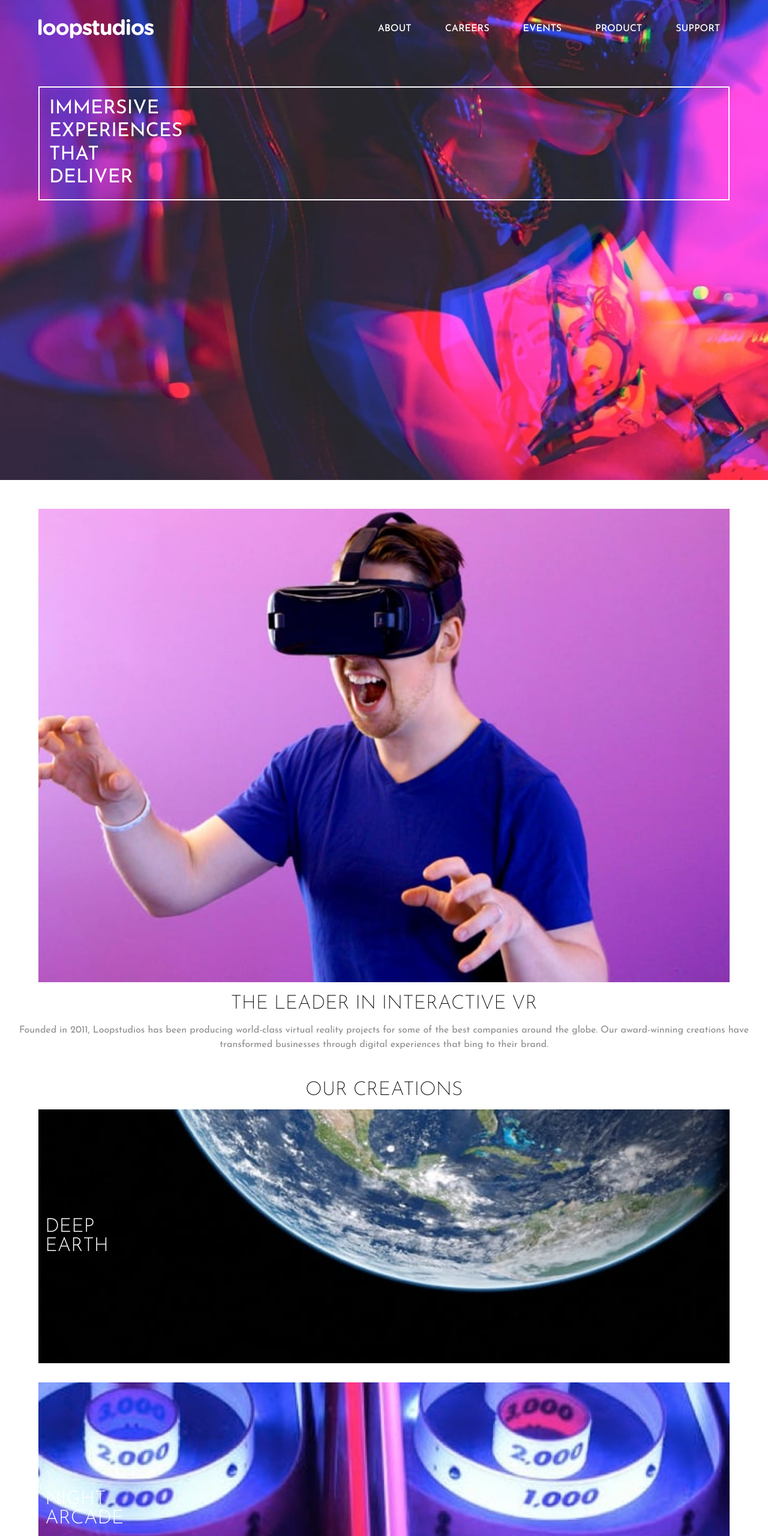
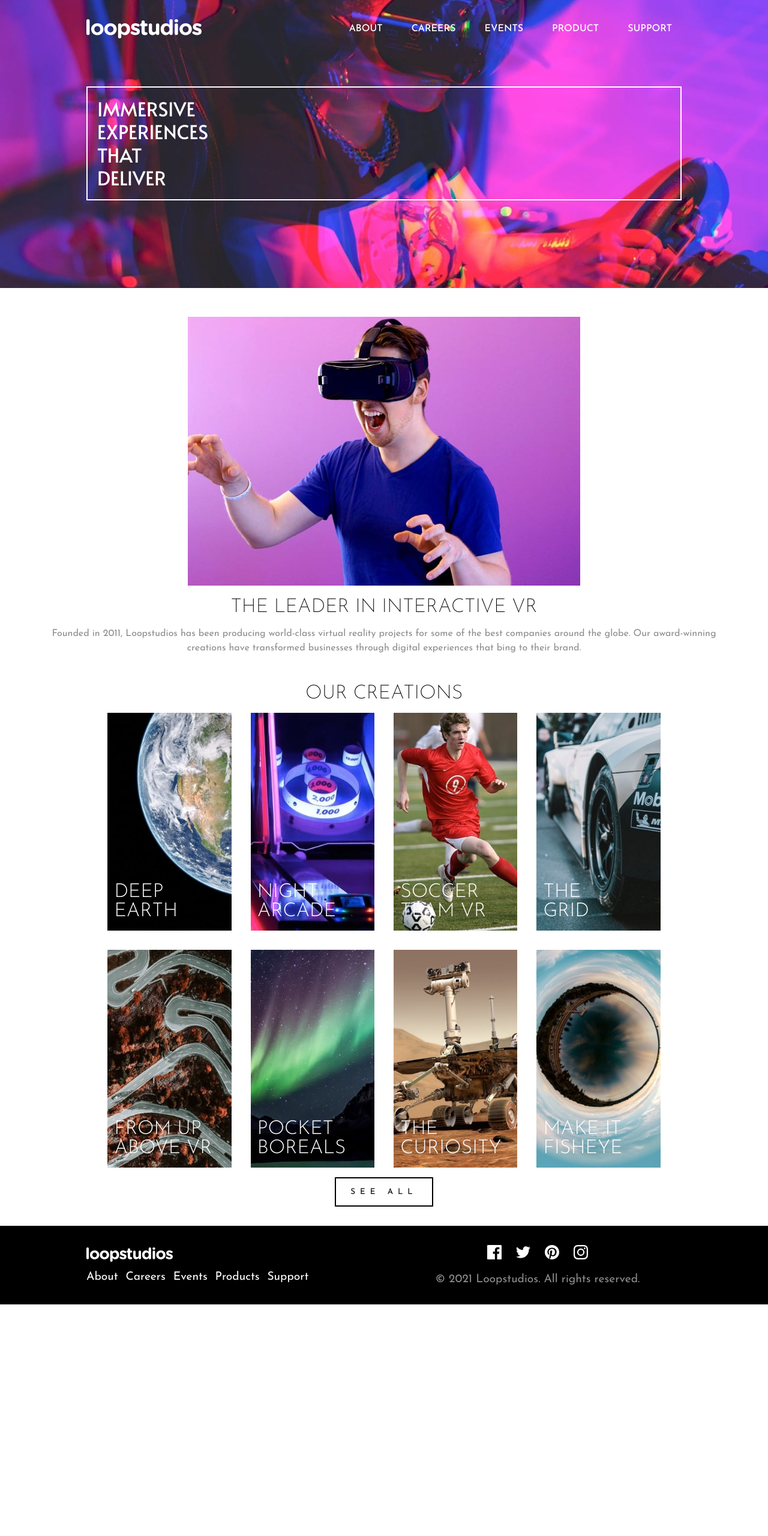
Before and after one commit to ShinobiKoda/loopstudios-landing-page-main, a plain HTML site: page index.html in a window 1280 px wide. Shown: the top 2560 px of the page at 60% size. After the commit the page ends 2174 px from the top, so only its background shows below. Drawn offline with Linux system fonts and the light colour scheme.

Commit message:
implemented creation section & footer design

```diff
--- a/assets/style.css
+++ b/assets/style.css
@@ -106,9 +106,13 @@ main {
 }
 
 .hero-heading {
+  width: 100%;
+  padding: 0 1.5rem;
+}
+
+.hero-heading p {
   color: white;
   border: 2px solid white;
-  width: 90%;
   margin: 3rem auto;
   padding: 1rem;
   line-height: 2.4rem;
@@ -125,11 +129,7 @@ main {
   align-items: center;
   justify-content: center;
   gap: 1rem;
-}
-
-.leadership-img {
-  width: 90%;
-  margin: 0 auto;
+  padding: 0 1.5rem;
 }
 
 .leadership-img img {
@@ -219,10 +219,14 @@ main {
 
 footer {
   width: 100%;
+  background-color: black;
+}
+
+.footer-container {
+  width: 100%;
+  max-width: 1024px;
+  margin: 0 auto;
   margin-top: 2rem;
-  background-color: black;
-  color: white;
-
   display: flex;
   flex-direction: column;
   gap: 2rem;
@@ -262,6 +266,7 @@ footer {
   display: flex;
   gap: 1.5rem;
   align-items: center;
+  text-align: center;
 }
 
 .socials img:hover,
@@ -279,7 +284,19 @@ footer {
   display: none;
 }
 
-@media screen and (min-width: 750px) {
+.leadership-img-desktop {
+  display: none;
+}
+
+.leadership-box {
+  display: none;
+}
+
+.creation-img-desktop {
+  display: none;
+}
+
+@media screen and (min-width: 850px) {
   .mobile-nav {
     display: none;
   }
@@ -288,21 +305,23 @@ footer {
     background: url(./images/desktop/image-hero.jpg);
     background-repeat: no-repeat;
     background-size: cover;
-    width: 100vw;
-    height: 100vh;
+    width: 100%;
+    height: 30rem;
   }
 
   .desktop-nav {
     width: 100%;
+    max-width: 1024px;
+    margin: 0 auto;
     display: flex;
     justify-content: space-between;
-    padding: 1.5rem 4rem;
+    padding: 1.5rem 1rem;
     align-items: center;
   }
 
   .desktop-nav-links {
     display: flex;
-    gap: 1.5rem;
+    gap: 1rem;
   }
 
   .desktop-nav-links a {
@@ -316,4 +335,54 @@ footer {
     opacity: 0.9;
     text-decoration: underline;
   }
+
+  .hero-heading {
+    max-width: 1024px;
+    padding: 0 1rem;
+    width: 100%;
+    margin: 0 auto;
+  }
+
+  .creation-section {
+    width: 100%;
+    max-width: 1024px;
+    margin: 0 auto;
+  }
+
+  .creation-img-mobile {
+    display: none;
+  }
+
+  .creation-img-desktop {
+    display: block;
+  }
+
+  .creation-img {
+    display: grid;
+    grid-template-columns: repeat(4, 1fr);
+  }
+
+  .creation-img-container div {
+    bottom: 0;
+    justify-content: end;
+    padding: 1rem 0;
+  }
+
+  .footer-container {
+    display: grid;
+    grid-template-columns: repeat(2, 1fr);
+    justify-content: space-between;
+    padding: 2rem 1rem;
+  }
+
+  .footer-nav {
+    display: flex;
+    flex-direction: column;
+  }
+
+  .footer-nav-links {
+    display: flex;
+    flex-direction: row;
+    gap: 0.8rem;
+  }
 }
--- a/index.html
+++ b/index.html
@@ -53,7 +53,18 @@
 
       <section class="leadership-section">
         <div class="leadership-img">
-          <img src="./assets/images/mobile/image-interactive.jpg" alt="" />
+          <img
+            src="./assets/images/mobile/image-interactive.jpg"
+            alt=""
+            class="leadership-img-mobile"
+          />
+          <img
+            src="./assets/images/desktop/image-interactive.jpg"
+            alt=""
+            class="leadership-img-desktop"
+          />
+
+          <div class="leadership-box"></div>
         </div>
         <div class="leadership-info">
           <p class="leadership-heading">THE LEADER IN INTERACTIVE VR</p>
@@ -69,35 +80,80 @@
         <p class="creation-heading">OUR CREATIONS</p>
         <div class="creation-img">
           <div class="creation-img-container">
-            <img src="./assets/images/mobile/image-deep-earth.jpg" alt="" />
+            <img
+              src="./assets/images/mobile/image-deep-earth.jpg"
+              alt=""
+              class="creation-img-mobile"
+            />
+            <img
+              src="./assets/images/desktop/image-deep-earth.jpg"
+              alt=""
+              class="creation-img-desktop"
+            />
             <div>
               <p>DEEP</p>
               <p>EARTH</p>
             </div>
           </div>
           <div class="creation-img-container">
-            <img src="./assets/images/mobile/image-night-arcade.jpg" alt="" />
+            <img
+              src="./assets/images/mobile/image-night-arcade.jpg"
+              alt=""
+              class="creation-img-mobile"
+            />
+            <img
+              src="./assets/images/desktop/image-night-arcade.jpg"
+              alt=""
+              class="creation-img-desktop"
+            />
             <div>
               <p>NIGHT</p>
               <p>ARCADE</p>
             </div>
           </div>
           <div class="creation-img-container">
-            <img src="./assets/images/mobile/image-soccer-team.jpg" alt="" />
+            <img
+              src="./assets/images/mobile/image-soccer-team.jpg"
+              alt=""
+              class="creation-img-mobile"
+            />
+            <img
+              src="./assets/images/desktop/image-soccer-team.jpg"
+              alt=""
+              class="creation-img-desktop"
+            />
             <div>
               <p>SOCCER</p>
               <p>TEAM VR</p>
             </div>
           </div>
           <div class="creation-img-container">
-            <img src="./assets/images/mobile/image-grid.jpg" alt="" />
+            <img
+              src="./assets/images/mobile/image-grid.jpg"
+              alt=""
+              class="creation-img-mobile"
+            />
+            <img
+              src="./assets/images/desktop/image-grid.jpg"
+              alt=""
+              class="creation-img-desktop"
+            />
             <div>
               <p>THE</p>
               <p>GRID</p>
             </div>
           </div>
           <div class="creation-img-container">
-            <img src="./assets/images/mobile/image-from-above.jpg" alt="" />
+            <img
+              src="./assets/images/mobile/image-from-above.jpg"
+              alt=""
+              class="creation-img-mobile"
+            />
+            <img
+              src="./assets/images/desktop/image-from-above.jpg"
+              alt=""
+              class="creation-img-desktop"
+            />
             <div>
               <p>FROM UP</p>
               <p>ABOVE VR</p>
@@ -107,6 +163,12 @@
             <img
               src="./assets/images/mobile/image-pocket-borealis.jpg"
               alt=""
+              class="creation-img-mobile"
+            />
+            <img
+              src="./assets/images/desktop/image-pocket-borealis.jpg"
+              alt=""
+              class="creation-img-desktop"
             />
             <div>
               <p>POCKET</p>
@@ -114,14 +176,29 @@
             </div>
           </div>
           <div class="creation-img-container">
-            <img src="./assets/images/mobile/image-curiosity.jpg" alt="" />
+            <img
+              src="./assets/images/mobile/image-curiosity.jpg"
+              alt=""
+              class="creation-img-mobile"
+            />
+            <img
+              src="./assets/images/desktop/image-curiosity.jpg"
+              alt=""
+              class="creation-img-desktop"
+            />
             <div>
               <p>THE</p>
               <p>CURIOSITY</p>
             </div>
           </div>
           <div class="creation-img-container">
-            <img src="./assets/images/mobile/image-fisheye.jpg" alt="" />
+            <img
+              src="./assets/images/mobile/image-fisheye.jpg"
+              alt=""
+              class="creation-img-mobile"
+            />
+            <img src="./assets/images/desktop/image-fisheye.jpg" alt="" /
+            class="creation-img-desktop">
             <div>
               <p>MAKE IT</p>
               <p>FISHEYE</p>
@@ -131,6 +208,7 @@
         <button class="seeall-btn">SEE ALL</button>
       </section>
       <footer>
+        <div class="footer-container">
           <div class="footer-nav">
             <img src="./assets/images/logo.svg" alt="" class="logo" />
             <div class="footer-nav-links">
@@ -150,6 +228,7 @@
             </div>
             <p>&copy; 2021 Loopstudios. All rights reserved.</p>
           </div>
+        </div>
       </footer>
     </main>
     <script src="./assets/script.js"></script>
```
Lines whose indentation alone changed are shown as unchanged.
